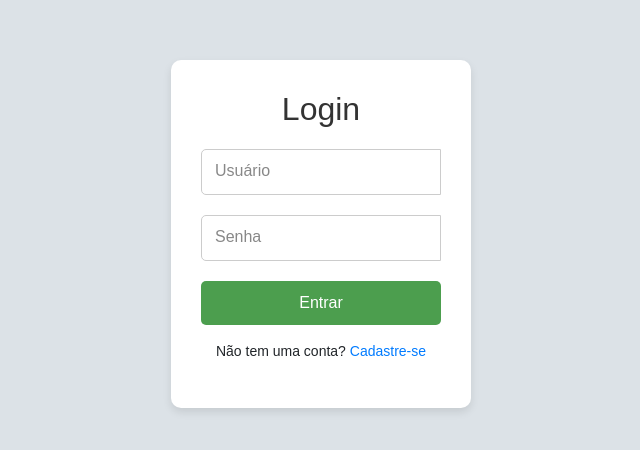
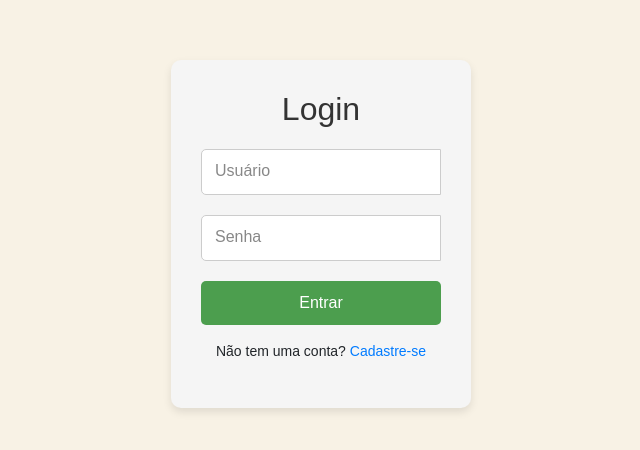
Before and after one commit to RRomano00/Fala-Cidade, an Angular app in the folder Projetos/Front-end/: page /account/sign-in in a window 1280 px wide. Shown: the part 166-616 px from the top of the page, without its empty margins (319-959 px from the left). Built offline with nearby package versions, Linux system fonts and the light colour scheme.

Commit message:
feat: adicao de background color no sign-in

```diff
--- a/Projetos/Front-end/src/app/views/account/sign-in/sign-in.component.css
+++ b/Projetos/Front-end/src/app/views/account/sign-in/sign-in.component.css
@@ -1,6 +1,6 @@
 body {
   font-family: Arial, sans-serif;
-  background-color: #dce2e7;
+  background-color: #f8f2e5;
   display: flex;
   justify-content: center;
   align-items: center;
@@ -9,7 +9,7 @@ body {
 }
 
 .login-container {
-  background-color: #ffffff;
+  background-color: whitesmoke;
   padding: 30px;
   border-radius: 10px;
   box-shadow: 0 4px 8px rgba(0,0,0,0.1);
--- a/Projetos/Front-end/src/app/views/account/sign-in/sign-in.component.html
+++ b/Projetos/Front-end/src/app/views/account/sign-in/sign-in.component.html
@@ -7,6 +7,7 @@
   <link rel="stylesheet" href="sign-in.component.css">
 </head>
 <body>
+
 
   <div class="login-container">
     <h2>Login</h2>
```
